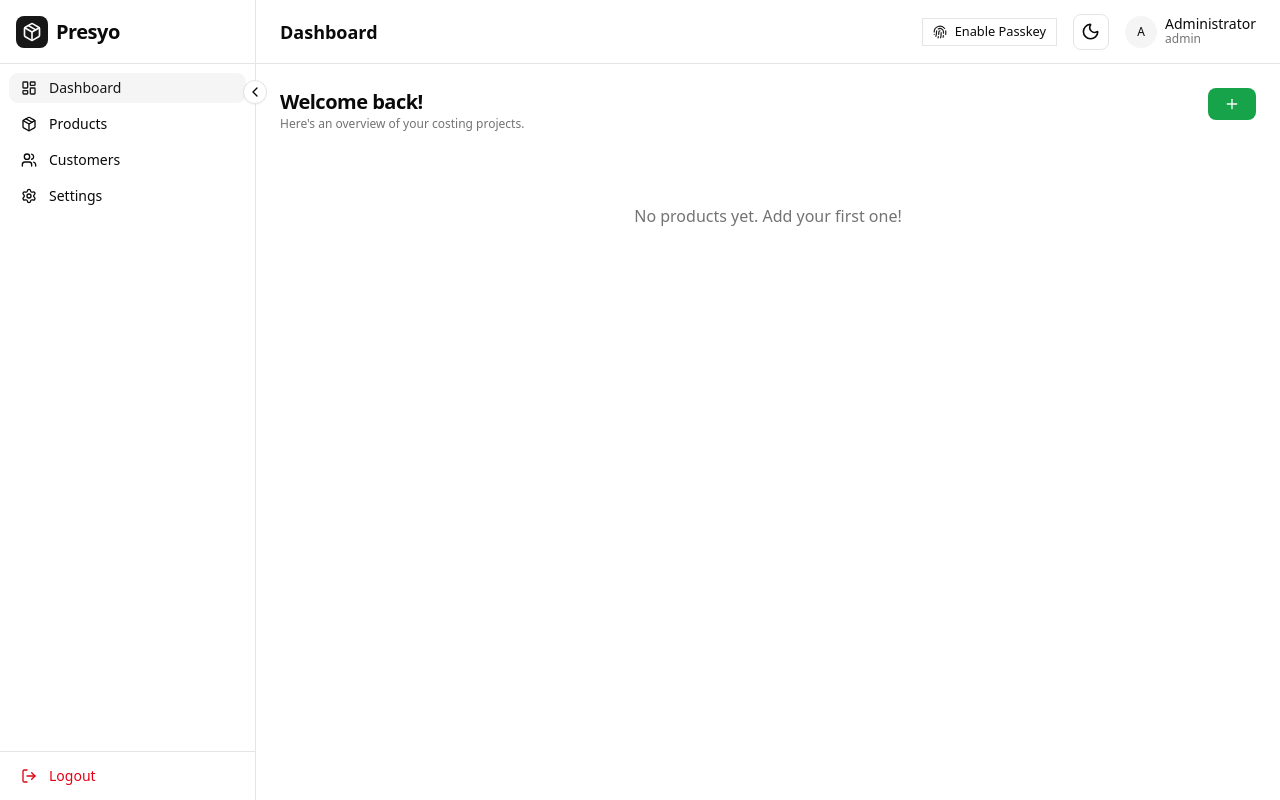
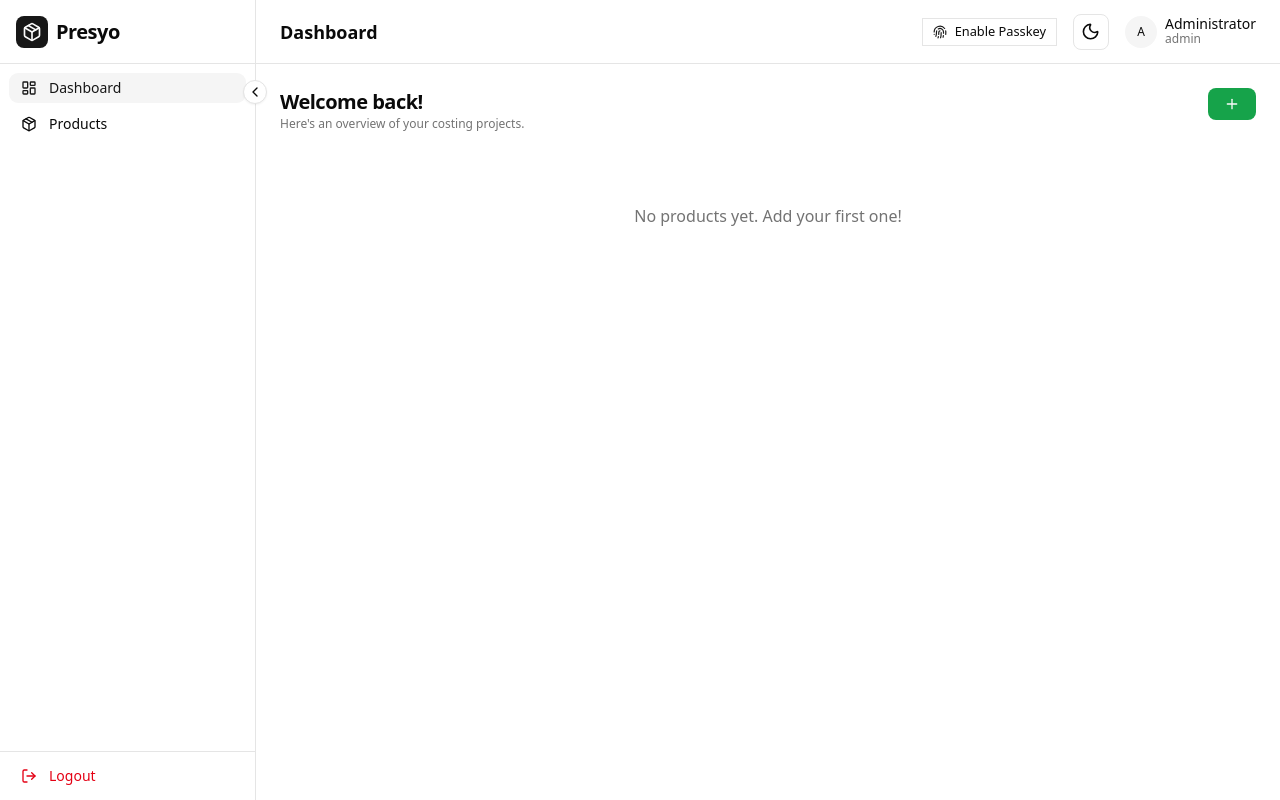
Before and after one commit to AsCEX/presyo, a React (Vite) app: page / in a window 1280 px wide. Both pictures are taken after a click on the button "Enter". Built offline with nearby package versions, Linux system fonts and the light colour scheme.

Commit message:
remove sidebar items

```diff
--- a/src/components/Layout.tsx
+++ b/src/components/Layout.tsx
@@ -5,8 +5,6 @@ import { ThemeToggle } from "./ThemeToggle";
 import {
   LayoutDashboard,
   Package,
-  Users,
-  Settings,
   LogOut,
   ChevronLeft,
   ChevronRight,
@@ -123,8 +121,8 @@ export const Layout: React.FC<LayoutProps> = ({ children, title, activePath }) =
   const navItems = [
     { id: "dashboard", label: "Dashboard", icon: LayoutDashboard },
     { id: "products", label: "Products", icon: Package },
-    { id: "customers", label: "Customers", icon: Users },
-    { id: "settings", label: "Settings", icon: Settings },
+    /*{ id: "customers", label: "Customers", icon: Users },
+    { id: "settings", label: "Settings", icon: Settings },*/
   ];
 
   return (
```
